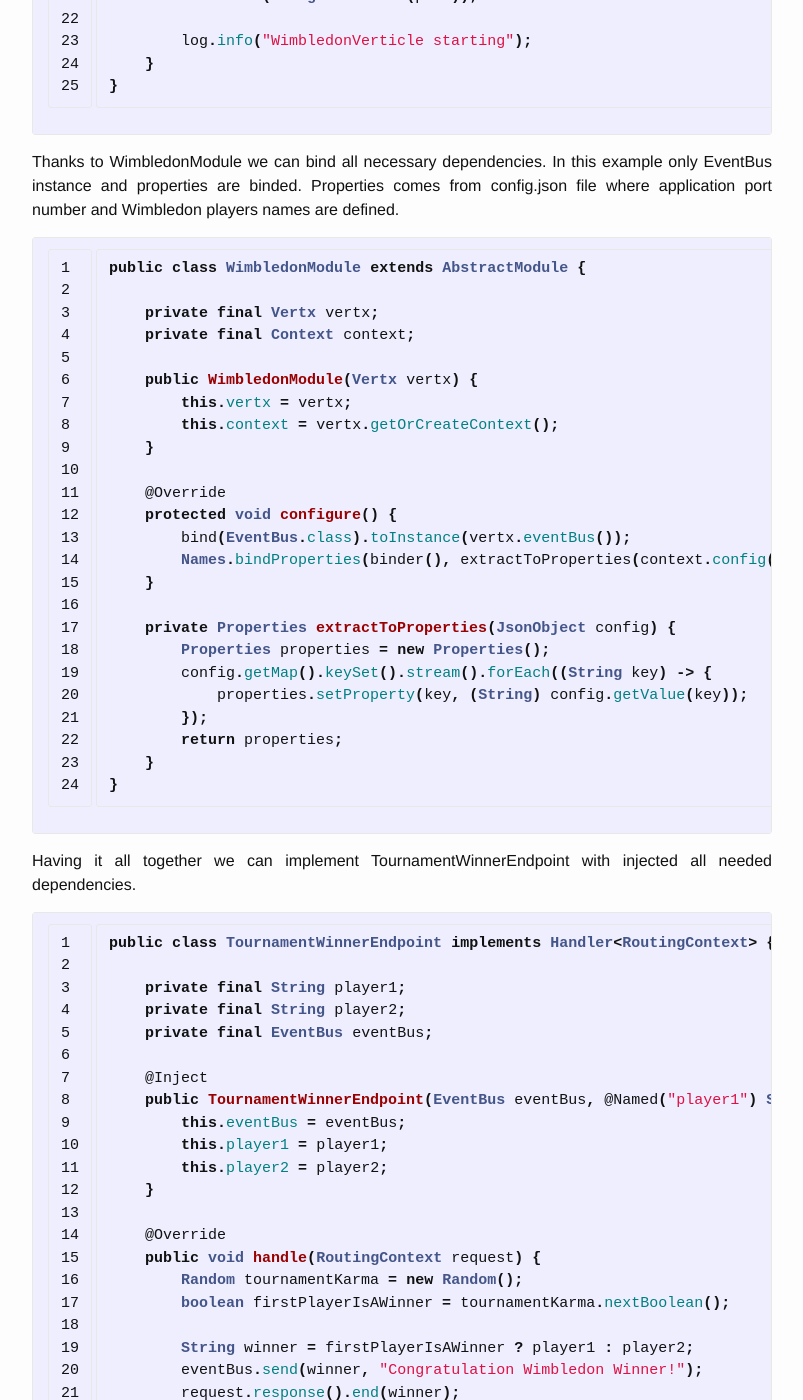
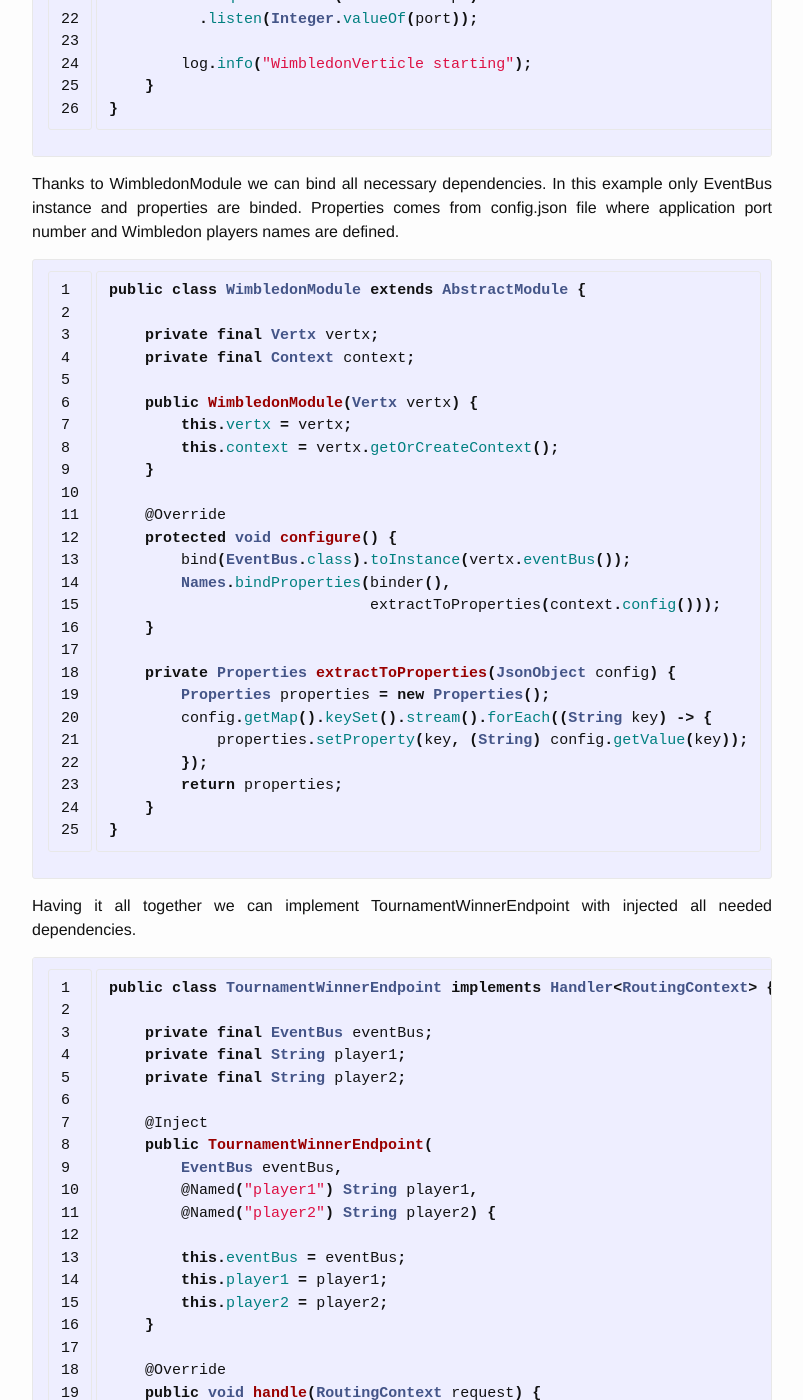
Before and after one commit to qrman/qrman.github.io, a Jekyll site: the page built from _posts/2015-07-10-vertx3-guice.markdown, in a window 1280 px wide and 1400 px high, scrolled down 1030 px. Shown: the whole window, without its empty margins (238-1041 px from the left). Built offline with Jekyll 4.4.1, drawn with Linux system fonts in a browser that asks for light colours; comment, search, counter and statistics services are not loaded; some of the changed text lies outside the part shown.

Commit message:
Wraps lines.

```diff
--- a/_posts/2015-07-10-vertx3-guice.markdown
+++ b/_posts/2015-07-10-vertx3-guice.markdown
@@ -38,7 +38,8 @@ public class WimbledonVerticle extends AbstractVerticle {
         Guice.createInjector(new WimbledonModule(vertx)).injectMembers(this);
 
         Router router = Router.router(vertx);
-        router.get("/wimbledon/winner").handler(tournamentWinnerEndpoint::handle);
+        router.get("/wimbledon/winner")
+          .handler(tournamentWinnerEndpoint::handle);
 
         vertx.createHttpServer()
           .requestHandler(router::accept)
@@ -67,7 +68,8 @@ public class WimbledonModule extends AbstractModule {
     @Override
     protected void configure() {
         bind(EventBus.class).toInstance(vertx.eventBus());
-        Names.bindProperties(binder(), extractToProperties(context.config()));
+        Names.bindProperties(binder(),
+                             extractToProperties(context.config()));
     }
 
     private Properties extractToProperties(JsonObject config) {
@@ -87,12 +89,16 @@ Having it all together we can implement TournamentWinnerEndpoint with injected a
 
 public class TournamentWinnerEndpoint implements Handler<RoutingContext> {
 
+    private final EventBus eventBus;
     private final String player1;
     private final String player2;
-    private final EventBus eventBus;
 
     @Inject
-    public TournamentWinnerEndpoint(EventBus eventBus, @Named("player1") String player1, @Named("player2") String player2) {
+    public TournamentWinnerEndpoint(
+        EventBus eventBus,
+        @Named("player1") String player1,
+        @Named("player2") String player2) {
+
         this.eventBus = eventBus;
         this.player1 = player1;
         this.player2 = player2;
```
